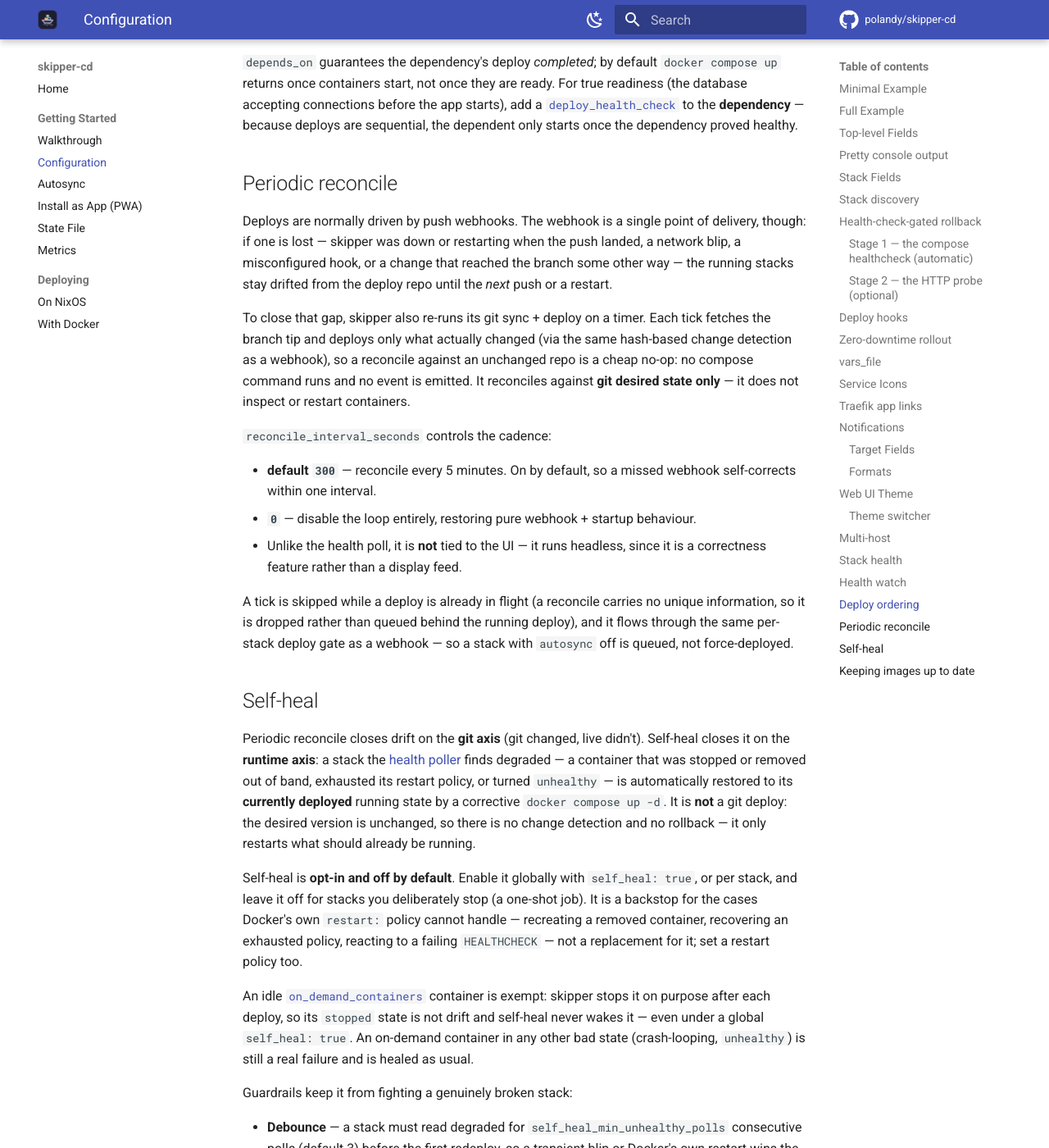
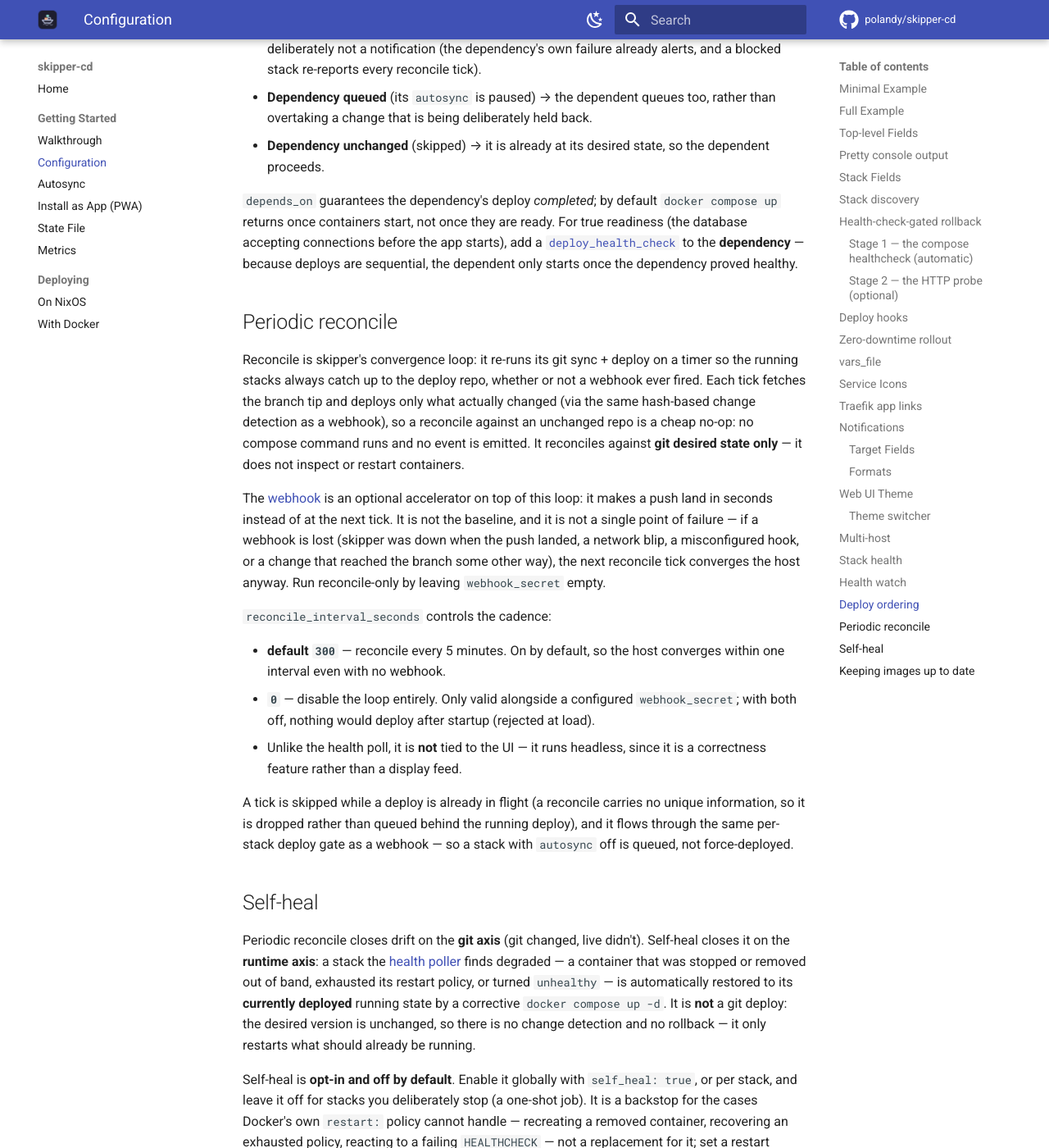
Before and after one commit to polandy/skipper-cd, an MkDocs documentation site: the page built from docs/configuration.md, in a window 1280 px wide and 1400 px high, scrolled down 24594 px. Shown: the whole window at 82% size. Built offline with MkDocs 1.6.1 and Material for MkDocs 9.7.7, drawn with Linux system fonts in a browser that asks for light colours; comment, search, counter and statistics services are not loaded; some of the changed text lies outside the part shown.

Commit message:
feat(config): make webhook_secret optional, reconcile is the baseline
Reconcile already converges every host on a timer (ADR-0028), so a webhook
is only an accelerator — not a hard requirement. Drop the "webhook_secret
required" load error: an empty secret now disables the /webhook endpoint
(the handler already rejects with 403) instead of failing startup, so a
host can run reconcile-only.

Guard the one dead combination: empty webhook_secret AND
reconcile_interval_seconds: 0 leaves nothing to deploy past the startup
sync, and is rejected with an actionable error.

Reframe the docs to match: reconcile is the convergence baseline, the
webhook the optional accelerator (README, index, configuration,
getting-started). Amend ADR-0028 to record that webhook_secret is now
optional.

````diff
--- a/docs/configuration.md
+++ b/docs/configuration.md
@@ -16,7 +16,7 @@
 webhook_secret: "your-secret-here"
 ```
 
-skipper clones the repo and deploys every discovered stack; a git push then fires the signed webhook and it redeploys only what changed (a [reconcile loop](#periodic-reconcile) re-syncs on a timer as a safety net). `port` (8080), `metrics_port` (9120), `ui_enabled`, and `autosync` all take their defaults. Add a `stacks:` list only to override a discovered stack (hooks, `deploy_health_check`, …), or set `stack_discovery: false` to list the stacks manually instead.
+skipper clones the repo and deploys every discovered stack, then keeps it converged with a [reconcile loop](#periodic-reconcile) that re-syncs on a timer and redeploys only what changed; the signed webhook is an optional accelerator that makes a push land in seconds instead of at the next tick. `port` (8080), `metrics_port` (9120), `ui_enabled`, and `autosync` all take their defaults. Add a `stacks:` list only to override a discovered stack (hooks, `deploy_health_check`, …), or set `stack_discovery: false` to list the stacks manually instead.
 
 ---
 
@@ -79,7 +79,7 @@
 | `log_format` | string | no | `pretty` | Log output format: `pretty` (colored, icon-led console narration — see [Pretty console output](#pretty-console-output)), `text` (logfmt), or `json` (structured logs, e.g. for Loki ingestion). |
 | `stacks_base_dir` | string | no | repo root | Base directory holding one subdirectory per stack (`<stacks_base_dir>/<name>/docker-compose.yml`); always the source of the compose file and change detection. Relative to `repo_dir` (the clone) — e.g. `stacks`, not `/var/lib/skipper/repo/stacks`. Omit it for the repo root itself. An absolute value, or one escaping the clone via `../`, is rejected at startup. |
 | `project_directory_base` | string | no | — | Base directory a stack's `project_directory` is derived from as `<project_directory_base>/<name>` when the stack does not set its own `project_directory` (see [project_directory and Docker Compose project identity](nixos.md#project_directory-and-docker-compose-project-identity)). Avoids repeating a common prefix (e.g. a NixOS modules directory) across stacks. Must be absolute — checked at startup. |
-| `webhook_secret` | string | **yes** | — | HMAC-SHA256 secret validating incoming webhook payloads (Gitea and GitHub/Forgejo signatures). Required — the webhook is skipper's primary deploy trigger, so every request is signature-verified; an empty secret is rejected at startup. |
+| `webhook_secret` | string | no | — | HMAC-SHA256 secret validating incoming webhook payloads (Gitea and GitHub/Forgejo signatures). Optional: the webhook only accelerates the [reconcile loop](#periodic-reconcile), so leaving it empty is valid and disables the `/webhook` endpoint (it then rejects every request); when set, every request is signature-verified. Rejected only if it's empty **and** `reconcile_interval_seconds` is `0`, since then nothing would deploy after startup. |
 | `port` | int | no | `8080` | Port on which the webhook HTTP server listens. Exposes `/webhook` and `/healthz` (200 while the last repository sync succeeded or none ran yet, 503 with the error when it failed). Must be 1–65535 and differ from `metrics_port`. |
 | `metrics_port` | int | no | `9120` | Port on which the Prometheus metrics HTTP server listens. Exposes `/metrics`. Must be 1–65535 and differ from `port`. |
 | `ui_enabled` | bool | no | `true` | Serve the web UI (live deploy dashboard, event history, [autosync](autosync.md) controls) on the webhook `port`. Also required for [stack health](#stack-health), [service icons](#service-icons), the deploy audit API, and the [PWA](pwa.md). |
@@ -92,7 +92,7 @@
 | `ui_theme` | string | no | `catppuccin` | Web UI colour palette: one of `catppuccin`, `nord`, `solarized`, `gruvbox`, `rose-pine` (see [Web UI Theme](#web-ui-theme)). |
 | `ui_theme_switcher` | bool | no | `false` | Show the in-UI theme picker so a browser can try other palettes locally. Off by default — the deployed `ui_theme` is then fixed (see [Web UI Theme](#web-ui-theme)). |
 | `runtime_health_poll_interval_seconds` | int | no | `30` | How often the web UI polls its stacks' runtime health (see [Stack health](#stack-health)). `0` disables the health view. Only used when `ui_enabled`; the poll also runs only while a browser is connected. |
-| `reconcile_interval_seconds` | int | no | `300` | How often skipper re-runs its git sync + deploy on a timer, so a missed webhook cannot leave the host drifted (see [Periodic reconcile](#periodic-reconcile)). `0` disables it (pure webhook + startup). Runs headless — not tied to the UI. |
+| `reconcile_interval_seconds` | int | no | `300` | How often skipper re-runs its git sync + deploy on a timer — the convergence baseline that keeps each host caught up to the repo with or without a webhook (see [Periodic reconcile](#periodic-reconcile)). `0` disables it, leaving the webhook + startup as the only triggers (valid only when `webhook_secret` is set). Runs headless — not tied to the UI. |
 | `self_heal` | bool | no | `false` | Global default for whether a stack the health poller finds degraded is automatically restored to its running state by a corrective redeploy (see [Self-heal](#self-heal)). A per-stack `self_heal` overrides it. Requires `runtime_health_poll_interval_seconds` > 0. |
 | `self_heal_min_unhealthy_polls` | int | no | `3` | Consecutive degraded health polls a stack must show before self-heal acts (debounce). Must be ≥ 1. |
 | `self_heal_max_attempts` | int | no | `3` | Corrective redeploys per outage before self-heal gives up and reports `heal_exhausted`. Must be ≥ 1. |
@@ -546,14 +546,14 @@
 
 ## Periodic reconcile
 
-Deploys are normally driven by push webhooks. The webhook is a single point of delivery, though: if one is lost — skipper was down or restarting when the push landed, a network blip, a misconfigured hook, or a change that reached the branch some other way — the running stacks stay drifted from the deploy repo until the *next* push or a restart.
+Reconcile is skipper's convergence loop: it re-runs its git sync + deploy on a timer so the running stacks always catch up to the deploy repo, whether or not a webhook ever fired. Each tick fetches the branch tip and deploys only what actually changed (via the same hash-based change detection as a webhook), so a reconcile against an unchanged repo is a cheap no-op: no compose command runs and no event is emitted. It reconciles against **git desired state only** — it does not inspect or restart containers.
 
-To close that gap, skipper also re-runs its git sync + deploy on a timer. Each tick fetches the branch tip and deploys only what actually changed (via the same hash-based change detection as a webhook), so a reconcile against an unchanged repo is a cheap no-op: no compose command runs and no event is emitted. It reconciles against **git desired state only** — it does not inspect or restart containers.
+The [webhook](#top-level-fields) is an optional accelerator on top of this loop: it makes a push land in seconds instead of at the next tick. It is not the baseline, and it is not a single point of failure — if a webhook is lost (skipper was down when the push landed, a network blip, a misconfigured hook, or a change that reached the branch some other way), the next reconcile tick converges the host anyway. Run reconcile-only by leaving `webhook_secret` empty.
 
 `reconcile_interval_seconds` controls the cadence:
 
-- **default `300`** — reconcile every 5 minutes. On by default, so a missed webhook self-corrects within one interval.
-- **`0`** — disable the loop entirely, restoring pure webhook + startup behaviour.
+- **default `300`** — reconcile every 5 minutes. On by default, so the host converges within one interval even with no webhook.
+- **`0`** — disable the loop entirely. Only valid alongside a configured `webhook_secret`; with both off, nothing would deploy after startup (rejected at load).
 - Unlike the health poll, it is **not** tied to the UI — it runs headless, since it is a correctness feature rather than a display feed.
 
 A tick is skipped while a deploy is already in flight (a reconcile carries no unique information, so it is dropped rather than queued behind the running deploy), and it flows through the same per-stack deploy gate as a webhook — so a stack with `autosync` off is queued, not force-deployed.
````
Also changed, not shown: README.md (+5 -5 lines), dev-docs/adr/0028-periodic-reconcile-loop.md (+14 -0 lines), docs/getting-started.md (+3 -1 lines), docs/index.md (+6 -6 lines), 3 other files.
